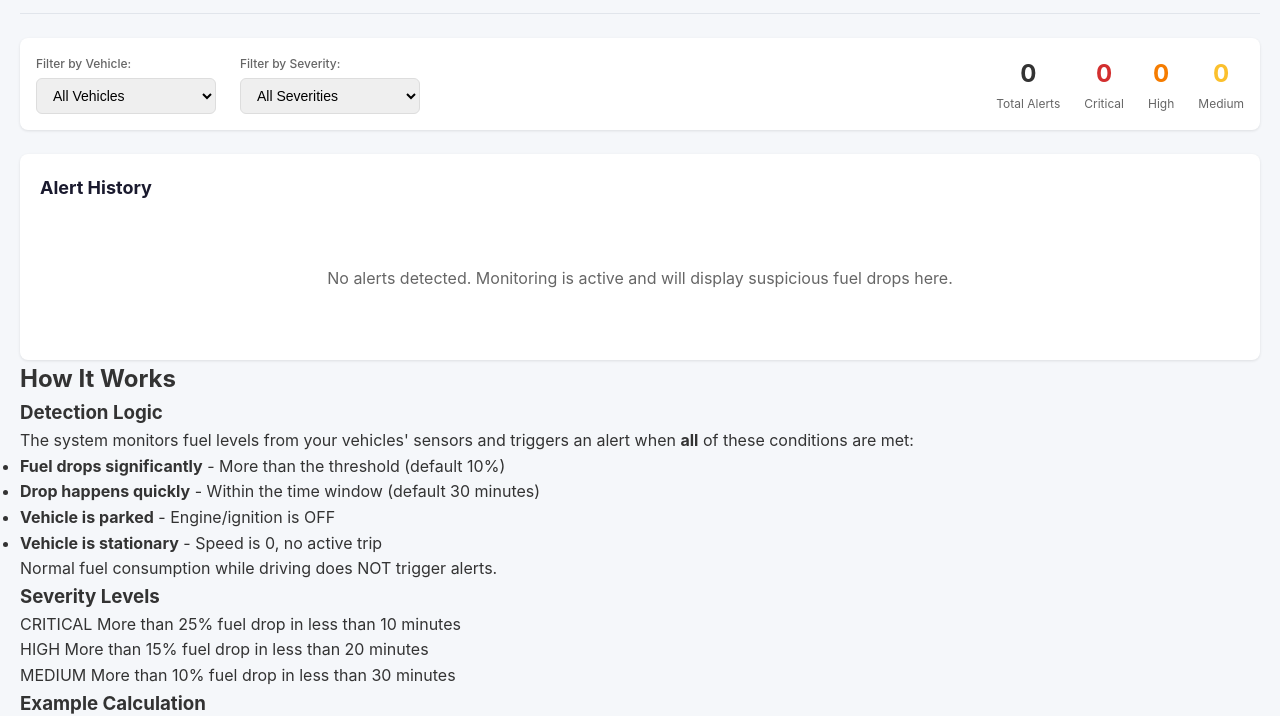
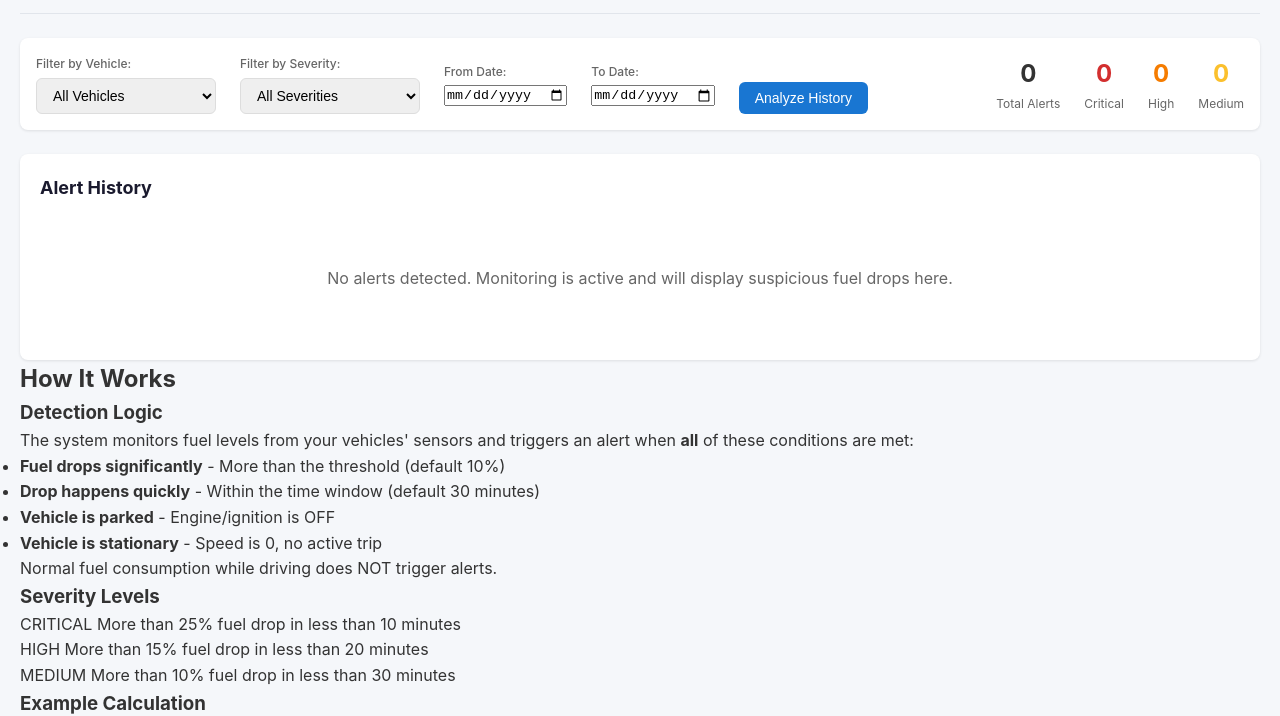
Before and after one commit to dariofrisone/fuel-theft-monitor, a plain HTML site: page index.html in a window 1280 px wide. Shown: the part 61-777 px from the top of the page. Drawn offline with Linux system fonts and the light colour scheme.

Commit message:
Update index.html

```diff
--- a/index.html
+++ b/index.html
@@ -38,6 +38,17 @@
                     <option value="high">High</option>
                     <option value="medium">Medium</option>
                 </select>
+            </div>
+            <div class="filter-group">
+                <label for="date-from">From Date:</label>
+                <input type="date" id="date-from">
+            </div>
+            <div class="filter-group">
+                <label for="date-to">To Date:</label>
+                <input type="date" id="date-to">
+            </div>
+            <div class="filter-group" style="align-self: flex-end;">
+                <button id="analyze-history-btn" class="btn btn-primary">Analyze History</button>
             </div>
             <div class="stats">
                 <div class="stat-item">
```
